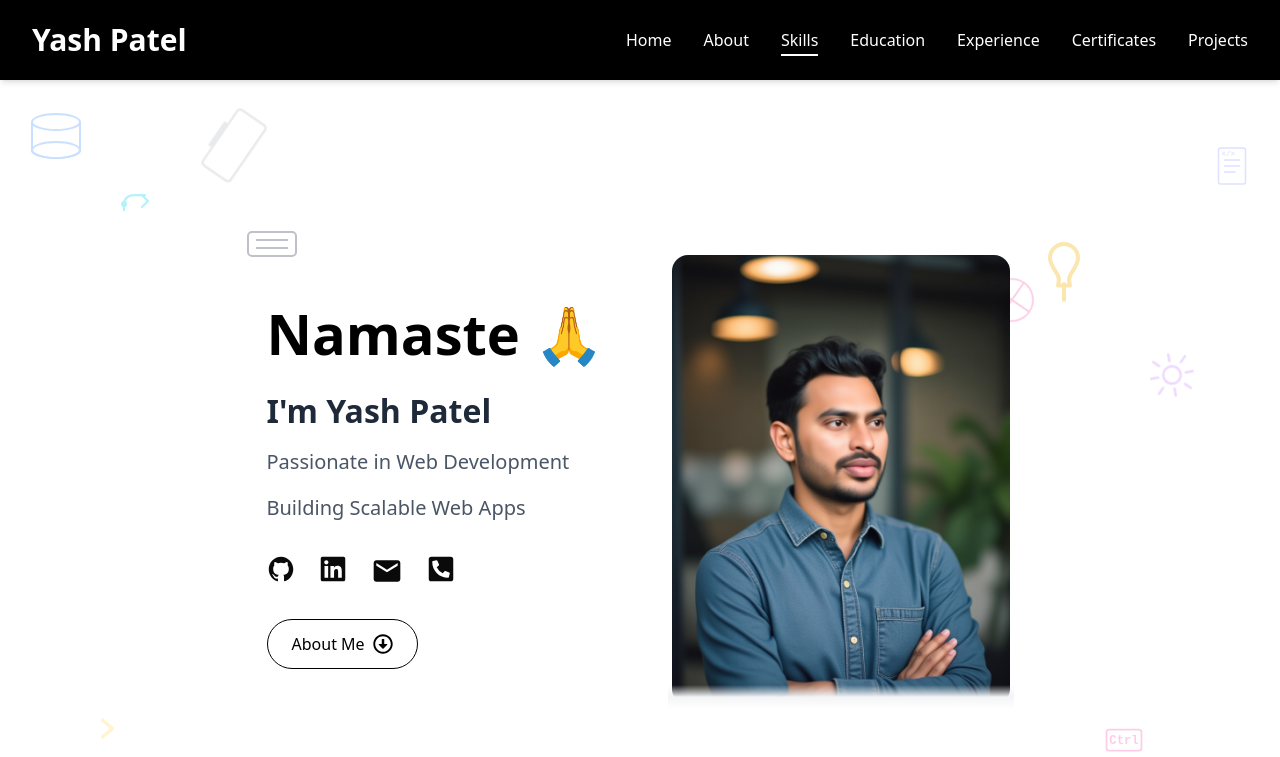
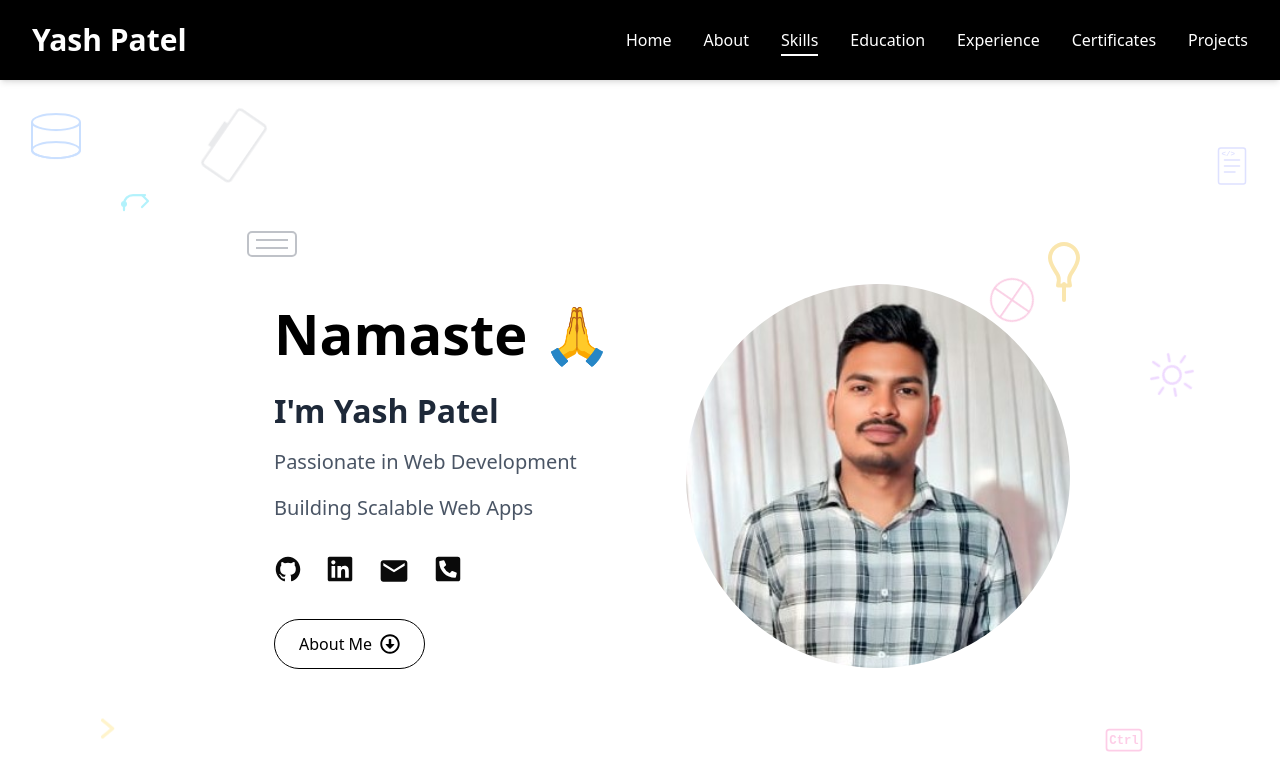
Before and after one commit to iyash-patel/portfolio, a React (Vite) app: page / in a window 1280 px wide. Shown: the top 757 px of the page. Built offline with nearby package versions, Linux system fonts and the light colour scheme.

Commit message:
Update Hero.jsx

```diff
--- a/src/components/landingPage/Hero.jsx
+++ b/src/components/landingPage/Hero.jsx
@@ -98,15 +98,16 @@ function Hero() {
           </div>
 
           {/* Image */}
-          <div className="relative w-full max-w-md mx-auto md:mx-0">
-            <div className="transition-all duration-500 ease-in-out group-hover:bg-gray-200 group-hover:shadow-lg group-hover:rounded-2xl p-1">
-              <img
-                src="/Founder.jpg"
-                alt="Yash Patel"
-                className="w-full h-auto max-h-[450px] object-contain rounded-2xl transition-all duration-500 ease-in-out"
-              />
+          <div className="relative pl-20 pr-6 sm:pl-6 md:px-0">
+            <div className="relative w-full max-w-xs mt-4 mb-10 ml-auto">
+              <div className="ml-auto mt-8 w-80 h-80 sm:w-96 sm:h-96 rounded-full overflow-hidden transition-all duration-500 ease-in-out hover:scale-105">
+                <img
+                  src="public/YashPhoto.jpeg"
+                  alt="Yash Patel"
+                  className="w-full h-full object-cover object-center"
+                />
+              </div>
             </div>
-            <div className="absolute bottom-0 left-0 w-full h-6 bg-gradient-to-b from-transparent via-gray-100 to-white pointer-events-none"></div>
           </div>
         </div>
       </div>
```
